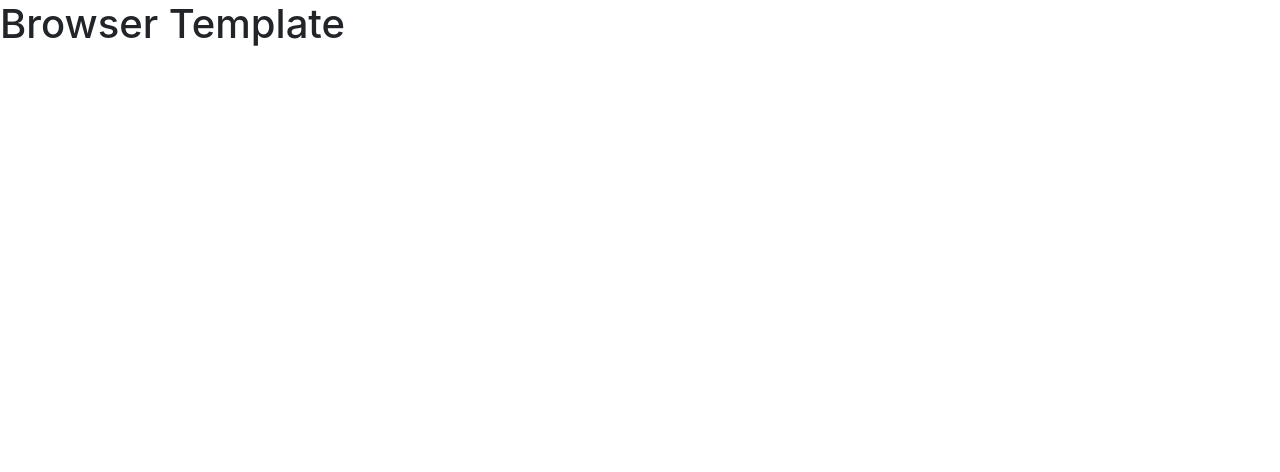
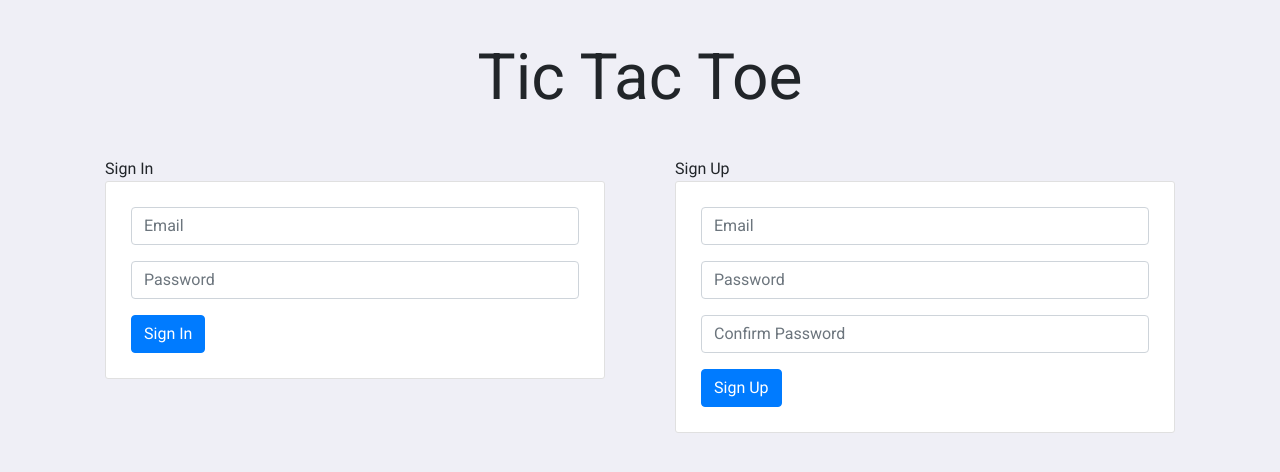
Before and after one commit to Peridax/tic-tac-toe-client, a website built with webpack: page index.html in a window 1280 px wide. Built offline with nearby package versions, Linux system fonts and the light colour scheme.

Commit message:
Created basic forms
Created the basic sign up and sign in forms, may be subject to changes
later on in the project.

```diff
--- a/assets/styles/index.scss
+++ b/assets/styles/index.scss
@@ -1 +1,50 @@
 @import '~bootstrap/scss/bootstrap';
+@import url('https://fonts.googleapis.com/css2?family=Roboto&display=swap');
+
+html, body {
+  height: -webkit-fit-content;
+  height: -moz-fit-content;
+  height: fit-content;
+}
+
+body {
+  background: #efeff6;
+  font-family: Roboto, sans-serif;
+}
+
+.container {
+  height: 100%;
+  width: 100%;
+}
+
+.authenticated {
+  display: none;
+}
+
+.box {
+	background-color: #fff;
+  border: 1px solid #e0e0e0;
+	border-radius: 3px;
+	max-width: 500px;
+	padding: 25px;
+
+}
+
+.max500 {
+  max-width: 500px;
+}
+
+#tic-title {
+  font-size: 64px;
+  margin: 40px 0;
+}
+
+/* Media Queries */
+
+@media (max-width: 992px) {
+
+  [class*="col-"] {
+      margin-bottom: 15px;
+  }
+
+}
--- a/index.html
+++ b/index.html
@@ -12,6 +12,50 @@
       <script src="public/application.js" type="text/javascript" charset="utf-8" defer></script>
     </head>
     <body>
-      <h1>Browser Template</h1>
+      <div class="container">
+        <div class="align-items-center">
+          <div class="unauthenticated">
+            <h1 id="tic-title" class="text-center">Tic Tac Toe</h1>
+            <div class="row">
+              <div class="col-12 col-md-12 col-lg-6">
+                <div class="mx-auto max500">
+                  <div class="section-title">Sign In</div>
+                  <div class="box">
+                    <form id="sign-in">
+                      <div class="form-group">
+                        <input type="email" class="form-control" id="signInEmail" placeholder="Email">
+                      </div>
+                      <div class="form-group">
+                        <input type="password" class="form-control" id="signInPassword" placeholder="Password">
+                      </div>
+                      <button type="submit" class="btn btn-primary">Sign In</button>
+                    </form>
+                  </div>
+                </div>
+              </div>
+              <div class="col-12 col-md-12 col-lg-6">
+                <div class="mx-auto max500">
+                  <div class="section-title">Sign Up</div>
+                  <div class="box">
+                    <form id="sign-up">
+                      <div class="form-group">
+                        <input type="email" class="form-control" id="signUpEmail" placeholder="Email">
+                      </div>
+                      <div class="form-group">
+                        <input type="password" class="form-control" id="signUpPassword" placeholder="Password">
+                      </div>
+                      <div class="form-group">
+                        <input type="password" class="form-control" id="signUpConfirmPassword" placeholder="Confirm Password">
+                      </div>
+                      <button type="submit" class="btn btn-primary">Sign Up</button>
+                    </form>
+                  </div>
+                </div>
+              </div>
+            </div>
+          </div>
+          <div class="authenticated"></div>
+        </div>
+      </div>
     </body>
 </html>
```
